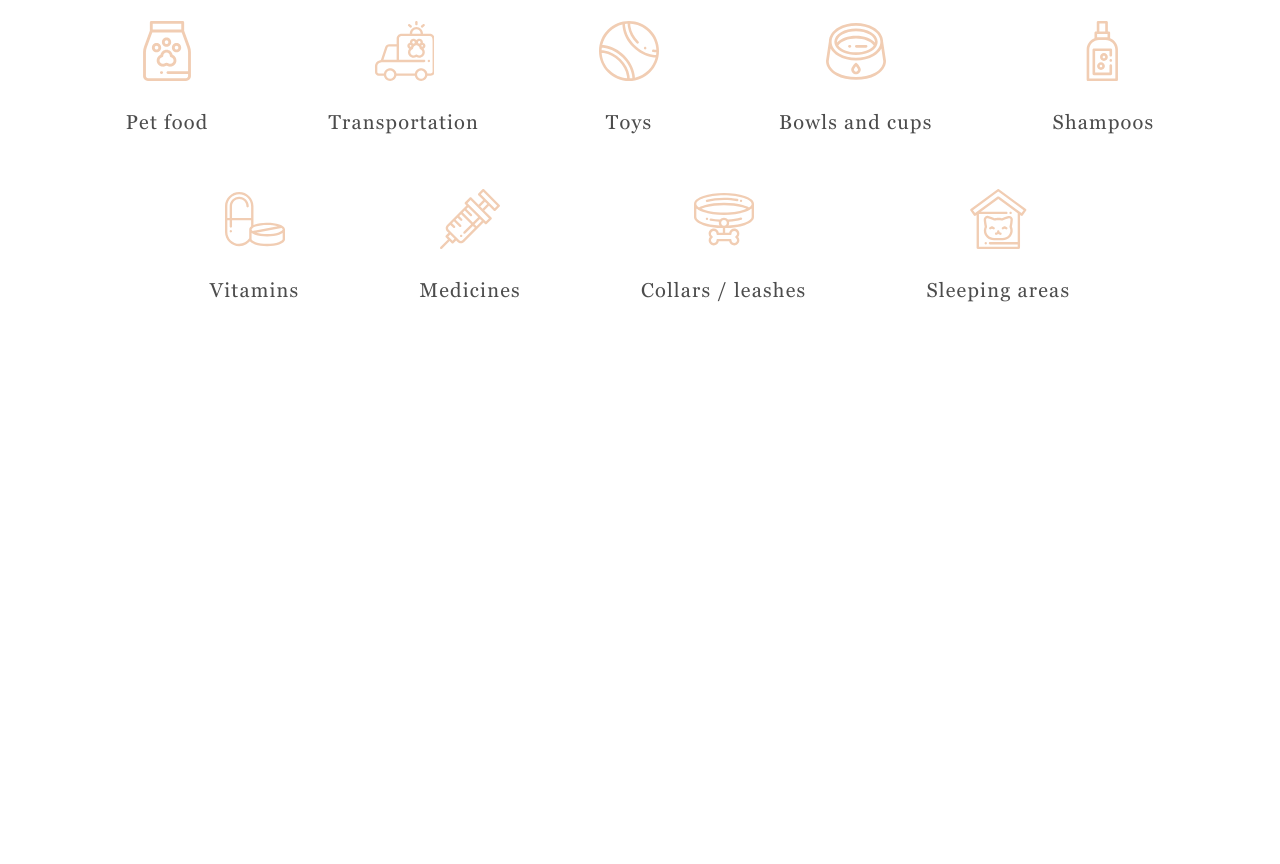
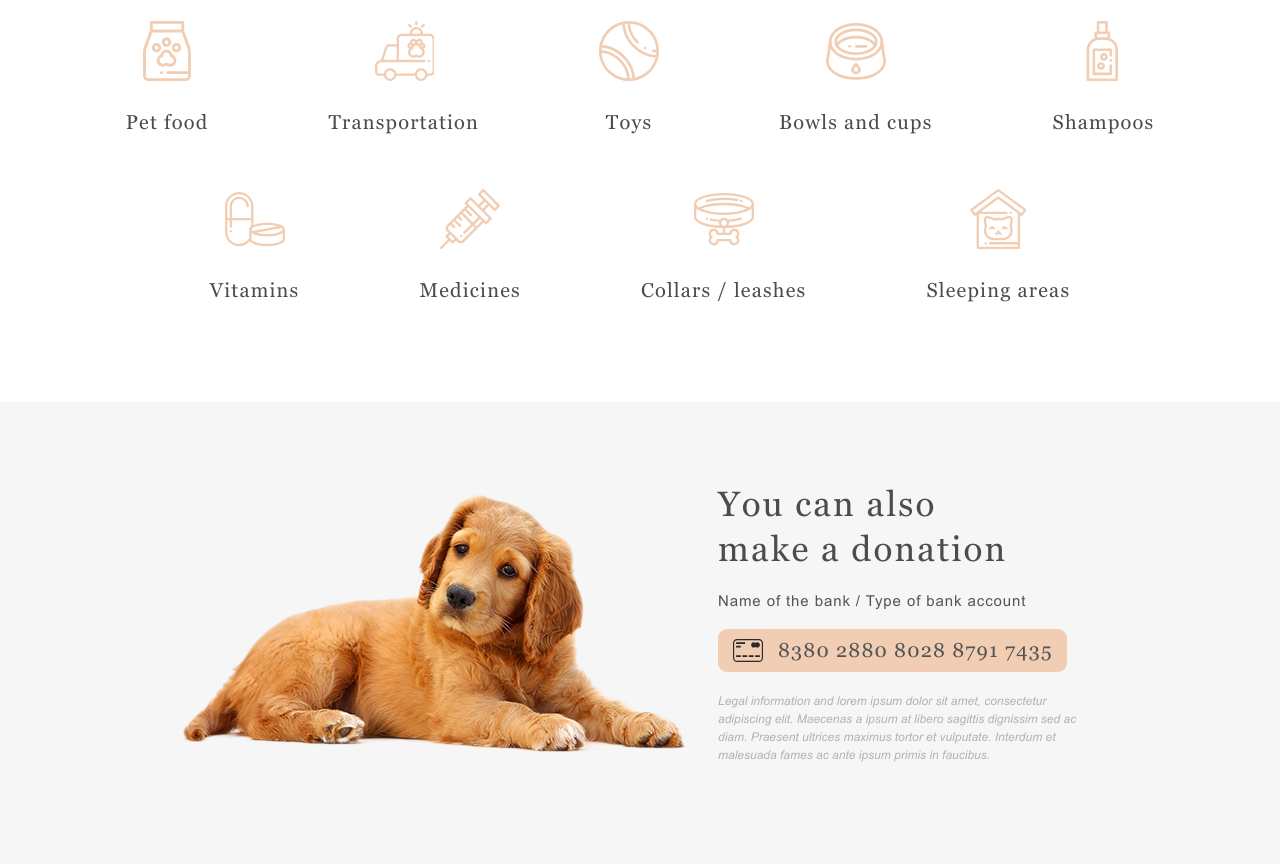
Before and after one commit to joyscript/Shelter, a plain HTML site: page shelter/index.html in a window 1280 px wide. Shown: the part 2582-3446 px from the top of the page. Before the commit the page ends 2984 px from the top, so only its background shows below. Drawn offline with Linux system fonts and the light colour scheme; files whose address does not match are found by name.

Commit message:
feat: add section "donat"

```diff
--- a/shelter/index.html
+++ b/shelter/index.html
@@ -152,7 +152,23 @@
           </ul>
         </div>
       </section>
-      <section class="donat"></section>
+
+      <section class="donat">
+        <div class="donat__wrapper">
+          <div class="donat__pic">
+            <img src="assets/img/donat-pet.png" alt="A beautiful puppy" />
+          </div>
+          <div class="donat__content">
+            <h3 class="donat__title">You can also make&nbsp;a&nbsp;donation</h3>
+            <p class="donat__subtitle">Name of the bank / Type of bank account</p>
+            <a class="donat__card" href="#!">8380 2880 8028 8791 7435</a>
+            <p class="donat__info">
+              Legal information and lorem ipsum dolor sit amet, consectetur adipiscing elit. Maecenas a ipsum at libero sagittis dignissim
+              sed ac diam. Praesent ultrices maximus tortor et vulputate. Interdum et malesuada fames ac ante ipsum primis in faucibus.
+            </p>
+          </div>
+        </div>
+      </section>
     </main>
 
     <footer class="footer"></footer>
--- a/shelter/scss/components/_buttons.scss
+++ b/shelter/scss/components/_buttons.scss
@@ -16,6 +16,7 @@
   }
 
   &_slider {
+    flex-shrink: 0;
     width: 52px;
     padding: 0;
     border-radius: 50%;
--- a/shelter/scss/components/_slider.scss
+++ b/shelter/scss/components/_slider.scss
@@ -6,6 +6,7 @@
 
 .slider__cards{
   display: flex;
+  flex-wrap: wrap;
   gap: 90px;
 }
 
--- a/shelter/scss/parts/_6_donat.scss
+++ b/shelter/scss/parts/_6_donat.scss
@@ -0,0 +1,44 @@
+.donat__wrapper {
+  display: flex;
+  justify-content: center;
+  align-items: center;
+  gap: 30px;
+}
+
+.donat__pic {
+  padding-left: 1px; // PP
+}
+
+.donat__content {
+  display: flex;
+  flex-direction: column;
+  gap: 20px;
+  max-width: 380px;
+}
+
+.donat__subtitle {
+  line-height: 17px;
+  letter-spacing: 0.06em;
+  color: $color-title;
+}
+
+.donat__card {
+  width: 349px;
+  height: 43px;
+  padding: 10px 10px 10px 60px;
+  font-family: 'Georgia', serif;
+  @include font(20px, 1.15, $color-title);
+  letter-spacing: 0.06em;
+  background: $color-prim url('../assets/svg/credit-card.svg') no-repeat 15px center;
+  border-radius: 9px;
+  transition: 0.3s;
+
+  &:hover {
+    background-color: $color-prim-l;
+  }
+}
+
+.donat__info {
+  @include font(12px, 1.5, $color-grey-m);
+  font-style: italic;
+}
```
Also changed, not shown: shelter/assets/img/donat-pet.png (added), shelter/assets/svg/credit-card.svg (added), shelter/css/style.css, 1 other file.
